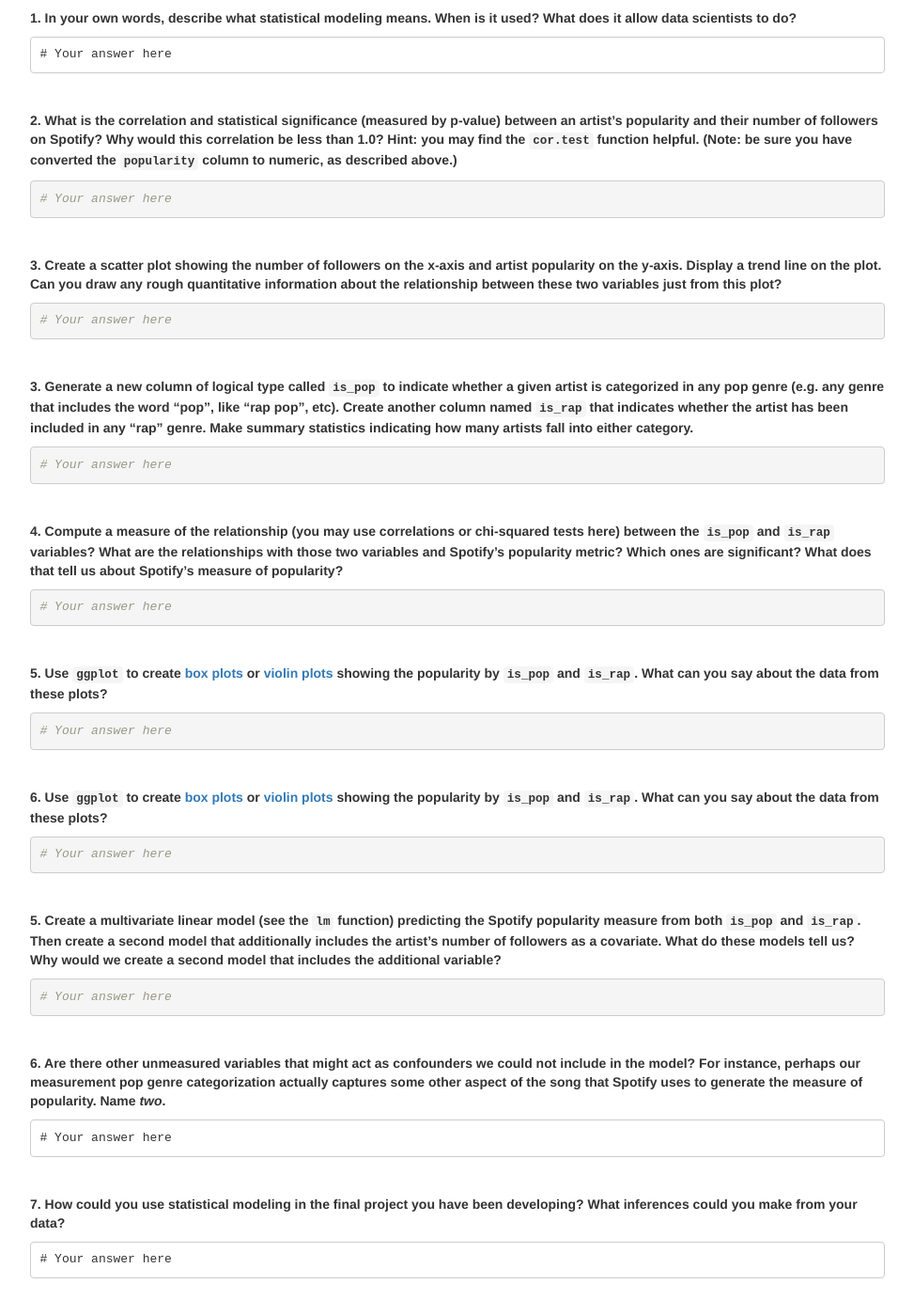
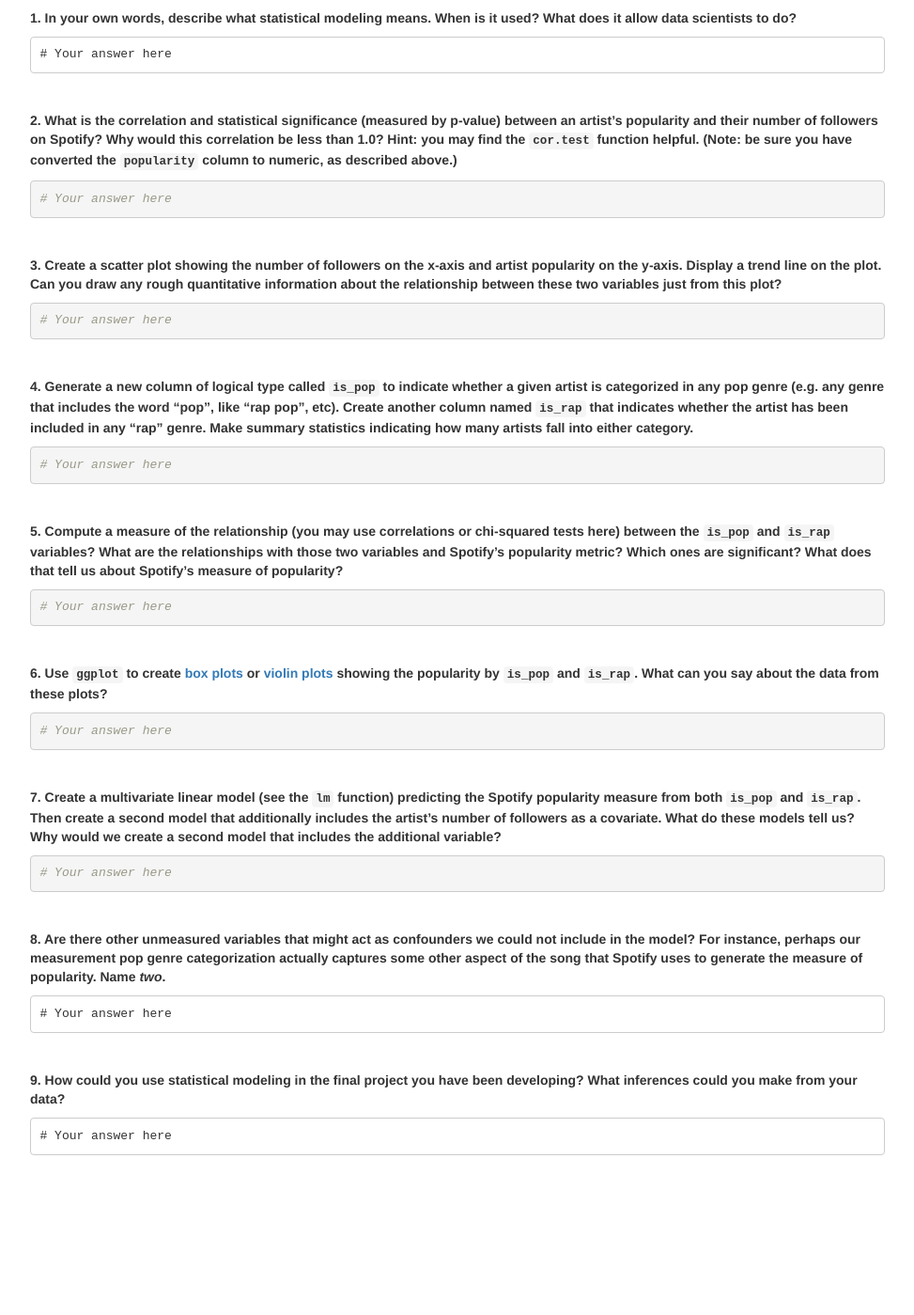
Before and after one commit to dssoc/dssoc.github.io, a Jekyll site: the page assignments/Lab_7.html, which Jekyll copies as it is, in a window 1280 px wide and 1400 px high, scrolled down 615 px. Shown: the whole window at 94% size, without its empty margins (153-1126 px from the left). Built offline with Jekyll 4.4.1, drawn with Linux system fonts in a browser that asks for light colours; after the commit the page ends 1884 px from its top, so only the background shows below that.

Commit message:
Forgot to generate html.

```diff
--- a/assignments/Lab_6.html
+++ b/assignments/Lab_6.html
@@ -389,7 +389,6 @@ summary {
 <li><a href="https://medium.com/epfl-extension-school/an-illustrated-introduction-to-apis-10f8000313b9">An Illustrated Introduction to APIs</a>, by Xavier Adam</li>
 <li><a href="https://cran.r-project.org/web/packages/rtweet/vignettes/auth.html">Obtaining and using access tokens for Twitter</a></li>
 </ul>
-<p><strong>Optional reading:</strong> <a href="https://www.jessesadler.com/post/network-analysis-with-r/">Intro to Network Analysis with R, by Jesse Sadle</a>.</p>
 <div id="required-datasets" class="section level3">
 <h3>Required Datasets</h3>
 <p>We will use the following datasets for the exercises.</p>
--- a/assignments/Lab_7.html
+++ b/assignments/Lab_7.html
@@ -411,25 +411,22 @@ summary {
 <p><strong>3. Create a scatter plot showing the number of followers on the x-axis and artist popularity on the y-axis. Display a trend line on the plot. Can you draw any rough quantitative information about the relationship between these two variables just from this plot?</strong></p>
 <pre class="r"><code># Your answer here</code></pre>
 <p><br /></p>
-<p><strong>3. Generate a new column of logical type called <code>is_pop</code> to indicate whether a given artist is categorized in any pop genre (e.g. any genre that includes the word “pop”, like “rap pop”, etc). Create another column named <code>is_rap</code> that indicates whether the artist has been included in any “rap” genre. Make summary statistics indicating how many artists fall into either category.</strong></p>
+<p><strong>4. Generate a new column of logical type called <code>is_pop</code> to indicate whether a given artist is categorized in any pop genre (e.g. any genre that includes the word “pop”, like “rap pop”, etc). Create another column named <code>is_rap</code> that indicates whether the artist has been included in any “rap” genre. Make summary statistics indicating how many artists fall into either category.</strong></p>
 <pre class="r"><code># Your answer here</code></pre>
 <p><br /></p>
-<p><strong>4. Compute a measure of the relationship (you may use correlations or chi-squared tests here) between the <code>is_pop</code> and <code>is_rap</code> variables? What are the relationships with those two variables and Spotify’s popularity metric? Which ones are significant? What does that tell us about Spotify’s measure of popularity?</strong></p>
-<pre class="r"><code># Your answer here</code></pre>
-<p><br /></p>
-<p><strong>5. Use <code>ggplot</code> to create <a href="https://www.r-graph-gallery.com/boxplot.html">box plots</a> or <a href="https://www.r-graph-gallery.com/violin.html">violin plots</a> showing the popularity by <code>is_pop</code> and <code>is_rap</code>. What can you say about the data from these plots?</strong></p>
+<p><strong>5. Compute a measure of the relationship (you may use correlations or chi-squared tests here) between the <code>is_pop</code> and <code>is_rap</code> variables? What are the relationships with those two variables and Spotify’s popularity metric? Which ones are significant? What does that tell us about Spotify’s measure of popularity?</strong></p>
 <pre class="r"><code># Your answer here</code></pre>
 <p><br /></p>
 <p><strong>6. Use <code>ggplot</code> to create <a href="https://www.r-graph-gallery.com/boxplot.html">box plots</a> or <a href="https://www.r-graph-gallery.com/violin.html">violin plots</a> showing the popularity by <code>is_pop</code> and <code>is_rap</code>. What can you say about the data from these plots?</strong></p>
 <pre class="r"><code># Your answer here</code></pre>
 <p><br /></p>
-<p><strong>5. Create a multivariate linear model (see the <code>lm</code> function) predicting the Spotify popularity measure from both <code>is_pop</code> and <code>is_rap</code>. Then create a second model that additionally includes the artist’s number of followers as a covariate. What do these models tell us? Why would we create a second model that includes the additional variable?</strong></p>
+<p><strong>7. Create a multivariate linear model (see the <code>lm</code> function) predicting the Spotify popularity measure from both <code>is_pop</code> and <code>is_rap</code>. Then create a second model that additionally includes the artist’s number of followers as a covariate. What do these models tell us? Why would we create a second model that includes the additional variable?</strong></p>
 <pre class="r"><code># Your answer here</code></pre>
 <p><br /></p>
-<p><strong>6. Are there other unmeasured variables that might act as confounders we could not include in the model? For instance, perhaps our measurement pop genre categorization actually captures some other aspect of the song that Spotify uses to generate the measure of popularity. Name <em>two</em>.</strong></p>
+<p><strong>8. Are there other unmeasured variables that might act as confounders we could not include in the model? For instance, perhaps our measurement pop genre categorization actually captures some other aspect of the song that Spotify uses to generate the measure of popularity. Name <em>two</em>.</strong></p>
 <pre><code># Your answer here</code></pre>
 <p><br /></p>
-<p><strong>7. How could you use statistical modeling in the final project you have been developing? What inferences could you make from your data?</strong></p>
+<p><strong>9. How could you use statistical modeling in the final project you have been developing? What inferences could you make from your data?</strong></p>
 <pre><code># Your answer here</code></pre>
 <p><br /></p>
 </div>
```
Also changed, not shown: assignments/Lab_5.html (+7 -2 lines).
